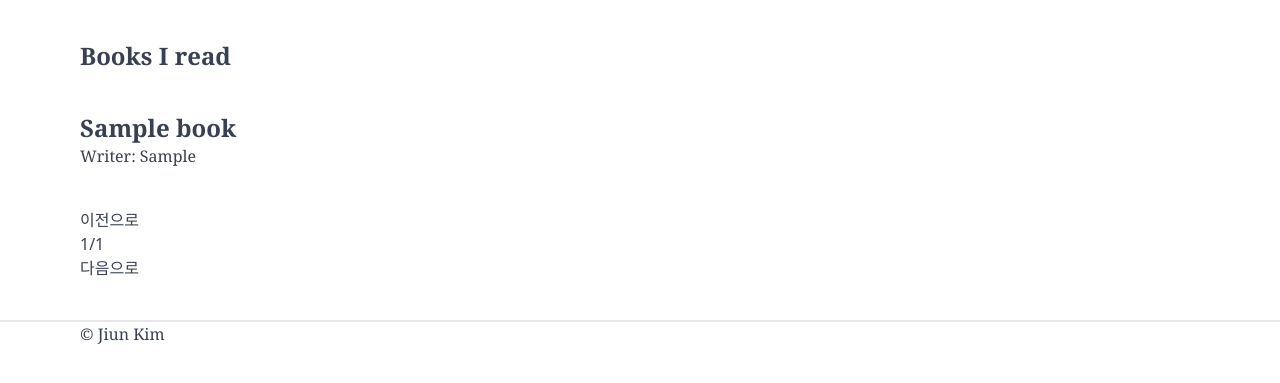
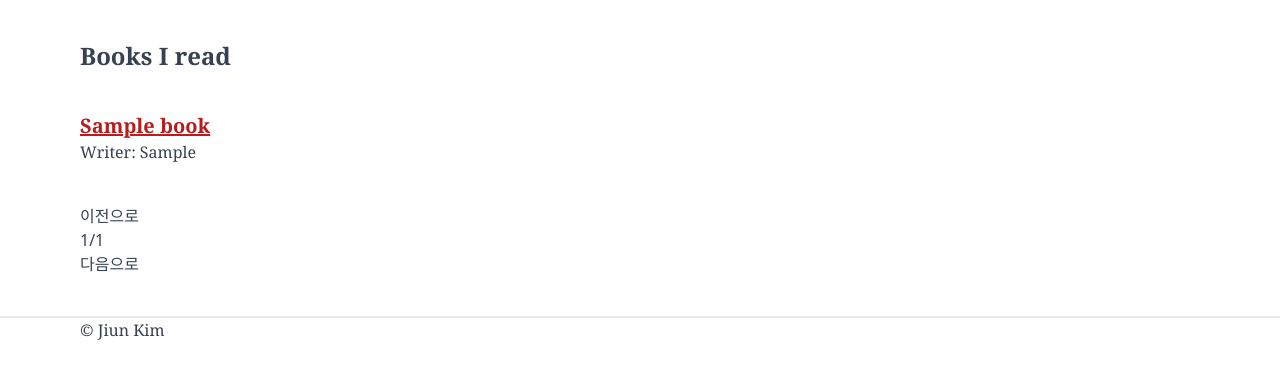
Before and after one commit to jiun0507/blog, a Django app: page /book/list in a window 1280 px wide. Shown: the part 64-447 px from the top of the page. Run offline with Django 3.2, Linux system fonts and the light colour scheme; tables that the repository leaves empty hold one stand-in row (values such as "Sample post"); style sheets or scripts are compiled from the project's sources.

Commit message:
decorate text

```diff
--- a/templates/book/books.html
+++ b/templates/book/books.html
@@ -12,7 +12,7 @@
             <div>
                 <div>
                     <a href="{% url "book:get" book.id %}">
-                        <h4 class="text-2xl font-serif font-bold"> {{book.title}} </h4>
+                        <h4 class="text-xl font-serif font-bold text-red-700 underline"> {{book.title}} </h4>
                     </a>
                     <h4 class="text-m font-serif">Writer: {{book.writer}}</h4>
                 </div>
```
